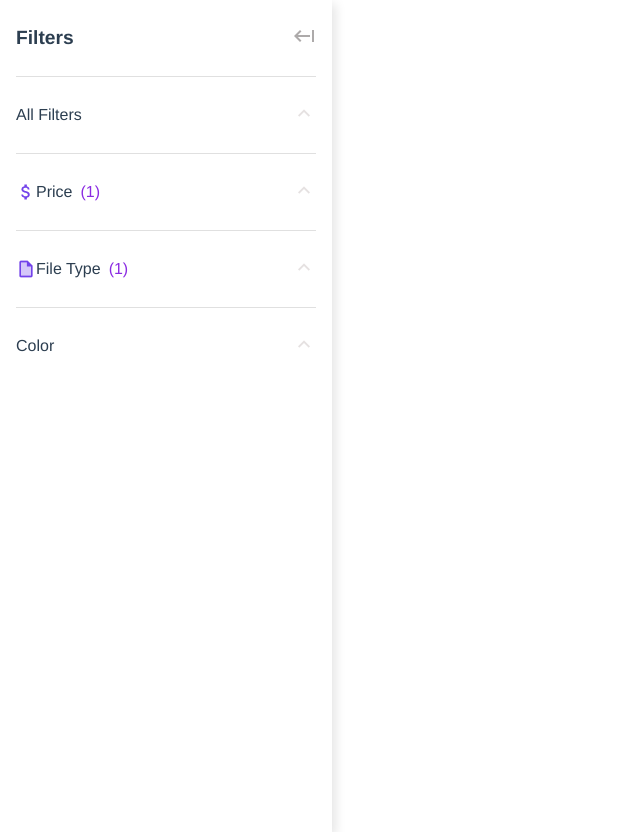
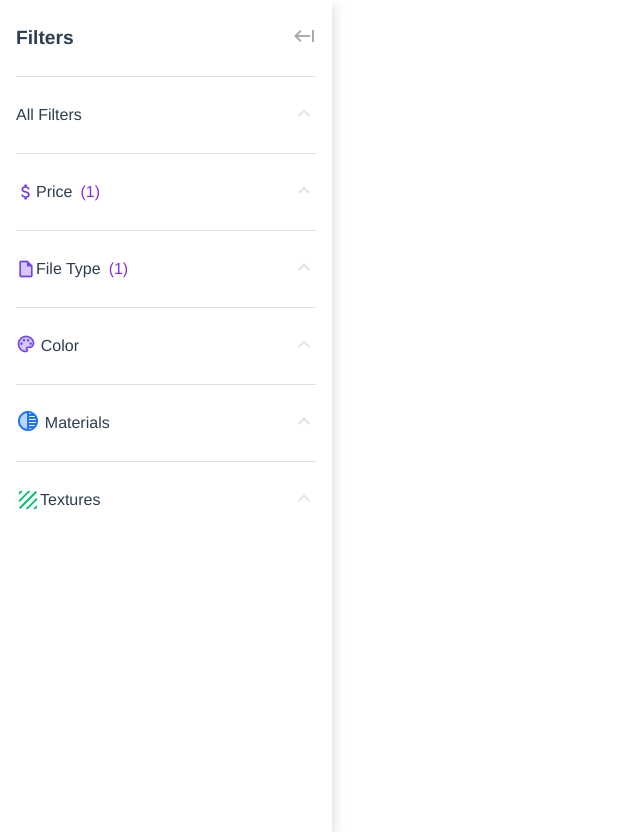
Before and after one commit to Harshit9651/figma2, a Vue app: page / in a window 1280 px wide. Shown: the whole page, without its empty margins (0-640 px from the left). Built offline with nearby package versions, Linux system fonts and the light colour scheme.

Commit message:
making slidbar in page

```diff
--- a/src/App.vue
+++ b/src/App.vue
@@ -6,12 +6,12 @@
 
  <script>
 // import HomePage from './components/HomePage.vue';
-import SlidBar from './components/SlidBar.vue';
+// import SlidBar from './components/SlidBar.vue';
 
 // import NavBar from './components/NavBar.vue';
 
 
-//  import SlidBar from './components/SlidBar.vue'
+ import SlidBar from './components/SlidBar.vue'
 
 export default {
   name: 'App',
--- a/src/components/SlidBar.vue
+++ b/src/components/SlidBar.vue
@@ -127,6 +127,7 @@
       <div class="color-section">
         <div class="filter-header">
           <div class="left">
+            <img src="../assets/color_lens.png" alt="" />
             <span>Color</span>
           </div>
           <button @click="toggleColorExtended">
@@ -144,27 +145,109 @@
         <div v-if="colorExtended">
           <div class="color-options">
             <div
-              class="color-option"
-              style="background-color: black"
-              @click="selectColor('black')"
+              class="outer"
+              :class="{ selected: selectedColor === 'color1' }"
+            >
+              <div
+                class="color-option color1"
+                @click="selectColor('color1')"
               ></div>
+            </div>
             <div
-              class="color-option"
-              style="background-color: pink"
-              @click="selectColor('pink')"
+              class="outer"
+              :class="{ selected: selectedColor === 'color2' }"
+            >
+              <div
+                class="color-option color2"
+                @click="selectColor('color2')"
               ></div>
+            </div>
             <div
-              class="color-option"
-              style="background-color: red"
-              @click="selectColor('red')"
+              class="outer"
+              :class="{ selected: selectedColor === 'color3' }"
+            >
+              <div
+                class="color-option color3"
+                @click="selectColor('color3')"
               ></div>
+            </div>
             <div
-              class="color-option"
-              style="background-color: blue"
-              @click="selectColor('blue')"
+              class="outer"
+              :class="{ selected: selectedColor === 'color4' }"
+            >
+              <div
+                class="color-option color4"
+                @click="selectColor('color4')"
               ></div>
             </div>
           </div>
+        </div>
+      </div>
+
+      <hr />
+      <!-- Materials Section -->
+      <div class="materials">
+        <div class="filter-header">
+          <div class="left">
+            <img src="../assets/tonality.png" alt="" />
+            <span>Materials</span>
+          </div>
+          <button @click="toggleMaterialsExtended">
+            <img
+              :src="
+                materialsExtended
+                  ? require('../assets/expand_less.png')
+                  : require('../assets/expand_more.png')
+              "
+              alt=""
+            />
+          </button>
+        </div>
+
+        <div class="material-options" v-if="materialsExtended">
+          <button class="material-option" @click="selectMaterial('gold')">
+            Gold
+          </button>
+          <button class="material-option" @click="selectMaterial('iron')">
+            Iron
+          </button>
+          <button class="material-option" @click="selectMaterial('silver')">
+            Silver
+          </button>
+        </div>
+
+      </div>
+      <hr/>
+      <div class="textures">
+        <div class="filter-header">
+          <div class="left">
+            <img src="../assets/texture.png" alt="" />
+            <span>Textures</span>
+          </div>
+          <button @click="toggleMaterialsExtended">
+            <img
+              :src="
+                materialsExtended
+                  ? require('../assets/expand_less.png')
+                  : require('../assets/expand_more.png')
+              "
+              alt=""
+            />
+          </button>
+        </div>
+
+        <div class="material-options" v-if="materialsExtended">
+          <button class="material-option" @click="selectMaterial('gold')">
+            Gold
+          </button>
+          <button class="material-option" @click="selectMaterial('iron')">
+            Iron
+          </button>
+          <button class="material-option" @click="selectMaterial('silver')">
+            Silver
+          </button>
+        </div>
+
       </div>
     </div>
   </div>
@@ -179,6 +262,9 @@ const filterExtended = ref(false);
 const priceExtended = ref(false);
 const fileTypeExtended = ref(false);
 const colorExtended = ref(false);
+const materialsExtended = ref(false);
+const selectedColor = ref("");
+const selectedMaterial = ref("");
 
 // Applied filters
 const appliedFilters = ref(["Gray", "Price"]);
@@ -200,12 +286,6 @@ function selectFileType(type) {
   selectedFileType.value = type;
 }
 
-// Color Section
-const selectedColor = ref("");
-function selectColor(color) {
-  selectedColor.value = color;
-}
-
 // Toggle Sidebar visibility
 function toggleSidebar() {
   sidebarVisible.value = !sidebarVisible.value;
@@ -223,6 +303,17 @@ function toggleFileTypeExtended() {
 }
 function toggleColorExtended() {
   colorExtended.value = !colorExtended.value;
+}
+function selectColor(color) {
+  selectedColor.value = color;
+}
+
+function toggleMaterialsExtended() {
+  materialsExtended.value = !materialsExtended.value;
+}
+
+function selectMaterial(material) {
+  selectedMaterial.value = material; // Update the selected material
 }
 </script>
 
@@ -269,7 +360,8 @@ function toggleColorExtended() {
 .filter-section,
 .price-section,
 .file-type-section,
-.color-section {
+.color-section,
+.Materials,.textures {
   margin-top: 1rem;
 }
 
@@ -355,7 +447,7 @@ hr {
 
       color: rgb(3, 3, 3);
       border-radius: 2.5rem;
-      border: 1px solid #E5E1E1
+      border: 1px solid #e5e1e1;
     }
   }
 }
@@ -368,21 +460,118 @@ hr {
     align-items: center;
   }
 
+  .left {
+    display: flex;
+    align-items: center;
+    img {
+      margin-bottom: 0.2rem;
+    }
+    span {
+      margin-left: 0.3rem;
+      display: flex;
+      align-items: center;
+    }
+
+    .file-selected {
+      color: blueviolet;
+      margin-left: 0.5rem;
+    }
+  }
   .color-options {
     display: flex;
     gap: 10px;
   }
+  .outer {
+    width: 2.375rem;
+    height: 2.375rem;
+    border-radius: 50%;
+    cursor: pointer;
+
+    display: flex;
+    align-items: center;
+    justify-content: center;
+    &.selected {
+      border: 2px solid #7343ea;
+    }
 
     .color-option {
-    width: 30px;
-    height: 30px;
+      width: 2rem;
+      height: 2rem;
       border-radius: 50%;
-    border: 1px solid #ddd;
       cursor: pointer;
     }
+  }
 
-  .color-option:hover {
-    opacity: 0.8;
+  .color1 {
+    background: #adaaaa;
+  }
+  .color2 {
+    background: #313030;
+  }
+  .color3 {
+    background: #605e5e;
+  }
+  .color4 {
+    background: #797676;
+  }
+}
+// .Materials{
+//   .left {
+//     display: flex;
+//     align-items: center;
+//     img {
+//       margin-bottom: 0.2rem;
+//     }
+//     span {
+//       margin-left: 0.3rem;
+//       display: flex;
+//       align-items: center;
+//     }
+
+//     .file-selected {
+//       color: blueviolet;
+//       margin-left: 0.5rem;
+//     }
+//   }
+// }
+.materials {
+  .filter-header {
+    display: flex;
+    justify-content: space-between;
+    align-items: center;
+  }
+
+  .left {
+    display: flex;
+    align-items: center;
+    img {
+      margin-bottom: 0.2rem;
+    }
+    span {
+      margin-left: 0.3rem;
+      display: flex;
+      align-items: center;
+    }
+  }
+
+  .material-options {
+    display: flex;
+    gap: 0.5rem;
+
+    .material-option {
+      display: flex;
+      align-items: center;
+      justify-content: center;
+
+      margin: 0.5rem 0;
+      cursor: pointer;
+      height: 2.625rem;
+      width: 4.5rem;
+      color: rgb(3, 3, 3);
+      border-radius: 2.5rem;
+      border: 1px solid #e5e1e1;
+
+    }
   }
 }
 </style>
```
Lines whose indentation alone changed are shown as unchanged.
